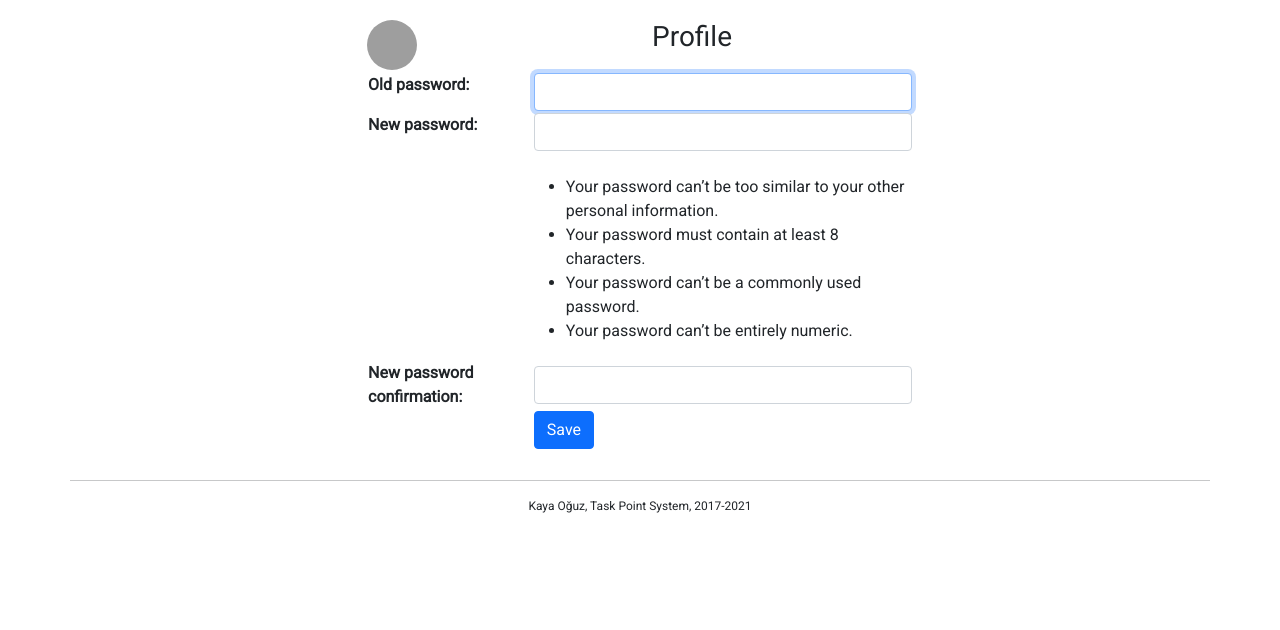
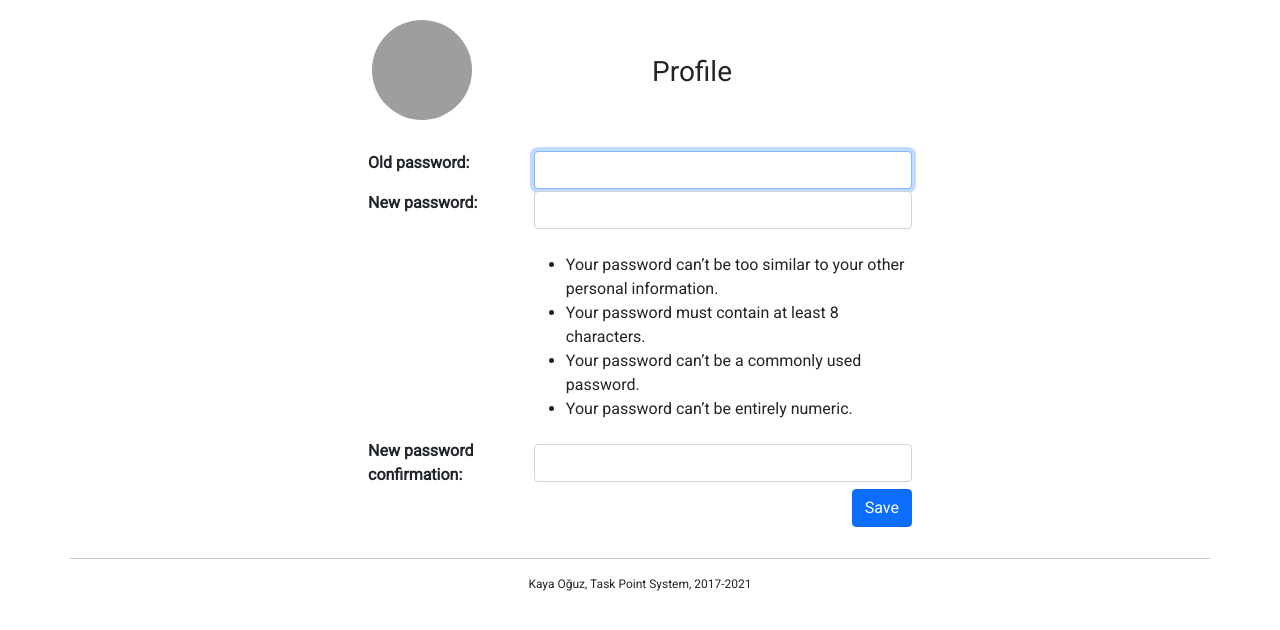
Before and after one commit to koguz/TPS, a Django app: page /accounts/change-password/ in a window 1280 px wide. Shown: the part 74-704 px from the top of the page. Run offline with Django 3.2, Linux system fonts and the light colour scheme; the visitor is signed in with stand-in values (Sample User, id 1); some libraries are stand-ins or nearby versions; grey boxes are pictures that could not be loaded.

Commit message:
Profile screen

```diff
--- a/tps/tasks/templates/tasks/base.html
+++ b/tps/tasks/templates/tasks/base.html
@@ -1,15 +1,29 @@
-{% load static %}<!doctype html>
+{% load static %}<!DOCTYPE html>
 <html lang="en">
   <head>
-    <meta charset="utf-8">
-    <meta name="viewport" content="width=device-width, initial-scale=1">
-    <link href="https://cdn.jsdelivr.net/npm/bootstrap@5.1.3/dist/css/bootstrap.min.css" rel="stylesheet" integrity="sha384-1BmE4kWBq78iYhFldvKuhfTAU6auU8tT94WrHftjDbrCEXSU1oBoqyl2QvZ6jIW3" crossorigin="anonymous">
-    <link rel="stylesheet" href="https://cdn.jsdelivr.net/npm/bootstrap-icons@1.6.0/font/bootstrap-icons.css">
-    <link rel="preconnect" href="https://fonts.googleapis.com">
-    <link rel="preconnect" href="https://fonts.gstatic.com" crossorigin>
-    <link href="https://fonts.googleapis.com/css2?family=Roboto:wght@300;400&display=swap" rel="stylesheet">
-    <link rel="stylesheet" href="{% static 'tasks/style.css' %}">
-    <link rel="stylesheet" href="https://code.jquery.com/ui/1.13.0/themes/base/jquery-ui.css">
+    <meta charset="utf-8" />
+    <meta name="viewport" content="width=device-width, initial-scale=1" />
+    <link
+      href="https://cdn.jsdelivr.net/npm/bootstrap@5.1.3/dist/css/bootstrap.min.css"
+      rel="stylesheet"
+      integrity="sha384-1BmE4kWBq78iYhFldvKuhfTAU6auU8tT94WrHftjDbrCEXSU1oBoqyl2QvZ6jIW3"
+      crossorigin="anonymous"
+    />
+    <link
+      rel="stylesheet"
+      href="https://cdn.jsdelivr.net/npm/bootstrap-icons@1.6.0/font/bootstrap-icons.css"
+    />
+    <link rel="preconnect" href="https://fonts.googleapis.com" />
+    <link rel="preconnect" href="https://fonts.gstatic.com" crossorigin />
+    <link
+      href="https://fonts.googleapis.com/css2?family=Roboto:wght@300;400&display=swap"
+      rel="stylesheet"
+    />
+    <link rel="stylesheet" href="{% static 'tasks/style.css' %}" />
+    <link
+      rel="stylesheet"
+      href="https://code.jquery.com/ui/1.13.0/themes/base/jquery-ui.css"
+    />
     {% block customcss %} {% endblock %}
 
     <title>TPS - {{ page_title }}</title>
@@ -18,21 +32,60 @@
     <nav class="navbar navbar-expand-lg navbar-light bg-light">
       <div class="container">
         <a class="navbar-brand" href="/">
-              <img src="{% static 'tasks/TPS_bar_tr.png' %}" class="d-inline-block align-top" alt="TPS" loading="lazy" height="48">
+          <img
+            src="{% static 'tasks/TPS_bar_tr.png' %}"
+            class="d-inline-block align-top"
+            alt="TPS"
+            loading="lazy"
+            height="48"
+          />
         </a>
-            <button class="navbar-toggler" type="button" data-bs-toggle="collapse" data-bs-target="#navbarSupportedContent" aria-controls="navbarSupportedContent" aria-expanded="false" aria-label="Toggle navigation">
+        <button
+          class="navbar-toggler"
+          type="button"
+          data-bs-toggle="collapse"
+          data-bs-target="#navbarSupportedContent"
+          aria-controls="navbarSupportedContent"
+          aria-expanded="false"
+          aria-label="Toggle navigation"
+        >
           <span class="navbar-toggler-icon"></span>
         </button>
         {% block menubar %}
         <div class="collapse navbar-collapse" id="navbarSupportedContent">
           <ul class="navbar-nav ms-auto mb-2 mb-sm-0">
             <li class="nav-item dropdown">
-                  <a class="nav-link dropdown-toggle" href="#" id="dropdown03" data-bs-toggle="dropdown" aria-expanded="false"><i class="bi bi-person-circle"></i> {{ user.get_full_name }}</a>
+              <a
+                class="nav-link dropdown-toggle"
+                href="#"
+                id="dropdown03"
+                data-bs-toggle="dropdown"
+                aria-expanded="false"
+                ><i class="bi bi-person-circle"></i> {{ user.get_full_name }}</a
+              >
               <ul class="dropdown-menu" aria-labelledby="dropdown03">
-                    <li><a class="dropdown-item" href="{% url 'change_password' %}"><i class="bi bi-key"></i> Change Password</a></li>
-                    <li><a class="dropdown-item" href="{% url 'view_updates' %}"><i class="bi bi-lightning"></i> Updates</a></li>
-                    <li><a class="dropdown-item" href="https://docs.google.com/document/d/e/2PACX-1vQGd-e63O3NKBAXof_Av5ogkue_dOxdhXxgYG53GzP2qHbBYVXBVR3CwOG3gSOA4CODAWNaSbsx3-ui/pub"><i class="bi bi-question-square"></i> Help</a></li>
-                    <li><a class="dropdown-item" href="{% url 'logout' %}"><i class="bi bi-box-arrow-right"></i> Logout</a></li>
+                <li
+                  ><a class="dropdown-item" href="{% url 'change_password' %}"
+                    ><i class="bi bi-key"></i> Profile</a
+                  ></li
+                >
+                <li
+                  ><a class="dropdown-item" href="{% url 'view_updates' %}"
+                    ><i class="bi bi-lightning"></i> Updates</a
+                  ></li
+                >
+                <li
+                  ><a
+                    class="dropdown-item"
+                    href="https://docs.google.com/document/d/e/2PACX-1vQGd-e63O3NKBAXof_Av5ogkue_dOxdhXxgYG53GzP2qHbBYVXBVR3CwOG3gSOA4CODAWNaSbsx3-ui/pub"
+                    ><i class="bi bi-question-square"></i> Help</a
+                  ></li
+                >
+                <li
+                  ><a class="dropdown-item" href="{% url 'logout' %}"
+                    ><i class="bi bi-box-arrow-right"></i> Logout</a
+                  ></li
+                >
               </ul>
             </li>
             <!--<li class="nav-item dropdown">
@@ -48,13 +101,13 @@
       </div>
     </nav>
 
-      <div class="container" style="padding-top: 10px;">
+    <div class="container" style="padding-top: 10px">
       <div class="row">
         <div class="col-sm-12">{% block breadcrumbs %} {% endblock %}</div>
       </div>
     </div>
 
-      <div class="container" style="padding-top: 10px;">
+    <div class="container" style="padding-top: 10px">
       <div class="row">
         <div class="col-sm-3">{% block left_content %} {% endblock %}</div>
         <div class="col-sm-6">{% block main_content %} {% endblock %}</div>
@@ -62,45 +115,59 @@
       </div>
     </div>
 
-      <div class="container" style="padding-top: 10px;">
+    <div class="container" style="padding-top: 10px">
       <div class="row">
         <div class="col-sm-6">{% block main_left_content %} {% endblock %}</div>
-              <div class="col-sm-6">{% block main_right_content %} {% endblock %}</div>
+        <div class="col-sm-6"
+          >{% block main_right_content %} {% endblock %}</div
+        >
       </div>
     </div>
 
-      <div class="container" style="padding-top: 10px;">
+    <div class="container" style="padding-top: 10px">
       <div class="row">
-              <div class="col-sm-3">{% block small_left_content %} {% endblock %}</div>
-              <div class="col-sm-9">{% block large_main_content %} {% endblock %}</div>
+        <div class="col-sm-3"
+          >{% block small_left_content %} {% endblock %}</div
+        >
+        <div class="col-sm-9"
+          >{% block large_main_content %} {% endblock %}</div
+        >
       </div>
     </div>
 
-      <div class="container" style="padding-top: 10px;">
+    <div class="container" style="padding-top: 10px">
       <div class="row">
-            <hr>
-              <div class="col-sm-12" style="text-align: center; font-size: 9pt;">Kaya Oğuz, Task Point System, 2017-2021</div>
+        <hr />
+        <div class="col-sm-12" style="text-align: center; font-size: 9pt"
+          >Kaya Oğuz, Task Point System, 2017-2021</div
+        >
       </div>
     </div>
     <script src="https://unpkg.com/@popperjs/core@2"></script>
-    <script src="https://cdn.jsdelivr.net/npm/bootstrap@5.1.3/dist/js/bootstrap.bundle.min.js" integrity="sha384-ka7Sk0Gln4gmtz2MlQnikT1wXgYsOg+OMhuP+IlRH9sENBO0LRn5q+8nbTov4+1p" crossorigin="anonymous"></script>
+    <script
+      src="https://cdn.jsdelivr.net/npm/bootstrap@5.1.3/dist/js/bootstrap.bundle.min.js"
+      integrity="sha384-ka7Sk0Gln4gmtz2MlQnikT1wXgYsOg+OMhuP+IlRH9sENBO0LRn5q+8nbTov4+1p"
+      crossorigin="anonymous"
+    ></script>
     <script
       src="https://code.jquery.com/jquery-3.6.0.min.js"
       integrity="sha256-/xUj+3OJU5yExlq6GSYGSHk7tPXikynS7ogEvDej/m4="
-			  crossorigin="anonymous"></script>
+      crossorigin="anonymous"
+    ></script>
     <script
       src="https://code.jquery.com/ui/1.13.0/jquery-ui.js"
       integrity="sha256-xH4q8N0pEzrZMaRmd7gQVcTZiFei+HfRTBPJ1OGXC0k="
-        crossorigin="anonymous"></script>
+      crossorigin="anonymous"
+    ></script>
     {% block scriptblock %}
     <script>
-        $(document).ready(function() {
-          $(".datepicker").datepicker({ dateFormat: "yy-mm-dd" } );
+      $(document).ready(function () {
+        $(".datepicker").datepicker({ dateFormat: "yy-mm-dd" });
         $('[data-toggle="tooltip"]').tooltip();
       });
       $("input").addClass("form-control");
       $("textarea").addClass("form-control");
-        $("select").addClass("form-select")
+      $("select").addClass("form-select");
     </script>
     {% endblock %}
   </body>
--- a/tps/tasks/templates/tasks/password.html
+++ b/tps/tasks/templates/tasks/password.html
@@ -8,23 +8,84 @@
     width: 50%;
   }
 
-  /* Clear floats after the columns */
   .row:after {
     content: "";
     display: table;
     clear: both;
   }
-  .avatar {
-    vertical-align: middle;
-    width: 50px;
-    height: 50px;
-    border-radius: 50%;
+
+  .profile-pic {
+    color: transparent;
+    transition: all 0.3s ease;
+    display: flex;
+    justify-content: center;
+    align-items: center;
+    position: relative;
+    transition: all 0.3s ease;
+    margin-bottom: 30px;
+    margin-left: 5px;
+    float: left;
+  }
+  .profile-pic input {
+    display: none;
+  }
+  .profile-pic img {
+    position: absolute;
+    object-fit: cover;
+    width: 100px;
+    height: 100px;
+    box-shadow: 0 0 10px 0 rgba(255, 255, 255, 0.35);
+    border-radius: 100px;
+    z-index: 0;
+  }
+  .profile-pic .-label {
+    cursor: pointer;
+    height: 100px;
+    width: 100px;
+  }
+  .profile-pic:hover .-label {
+    display: flex;
+    justify-content: center;
+    align-items: center;
+    background-color: rgba(0, 0, 0, 0.8);
+    z-index: 10000;
+    color: #fafafa;
+    transition: background-color 0.2s ease-in-out;
+    border-radius: 100px;
+    margin-bottom: 0;
+  }
+  .profile-pic span {
+    display: inline-flex;
+    padding: 0.2em;
+    height: 2em;
+  }
+
+  body a:hover {
+    text-decoration: none;
   }
 </style>
+<script>
+  var loadFile = function (event) {
+    var image = document.getElementById("output");
+    image.src = URL.createObjectURL(event.target.files[0]);
+  };
+</script>
 
 <div class="row">
-  <div class="column"><img src="avatar.png" alt="Avatar" class="avatar" /></div>
-  <div class="column"><h3 style="padding-bottom: 10px">Profile</h3></div>
+  <div class="column"
+    ><div class="profile-pic">
+      <label class="-label" for="file">
+        <span class="glyphicon glyphicon-camera"></span>
+        <span style="font-size: small">Change Image</span>
+      </label>
+      <input id="file" type="file" onchange="loadFile(event)" />
+      <img
+        src="https://cdn0.iconfinder.com/data/icons/social-media-network-4/48/male_avatar-512.png"
+        id="output"
+        width="200"
+      /> </div
+  ></div>
+  <div class="column"><h3 style="margin-top: 35px">Profile</h3></div>
 </div>
 
 <form action="{% url 'change_password' %}" method="post">
@@ -33,7 +94,11 @@
     {{ form }}
     <tr
       ><td>&nbsp;</td
-      ><td><button class="btn btn-primary" type="submit">Save</button></td></tr
+      ><td
+        ><button class="btn btn-primary" style="float: right" type="submit"
+          >Save
+        </button></td
+      ></tr
     >
   </table>
 </form>
```
Lines whose indentation alone changed are shown as unchanged.
